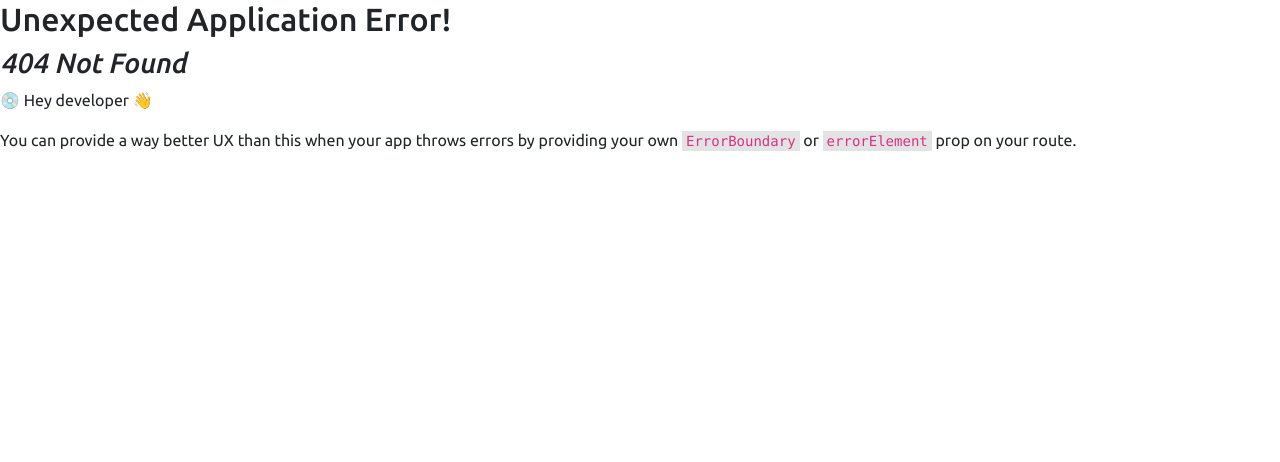
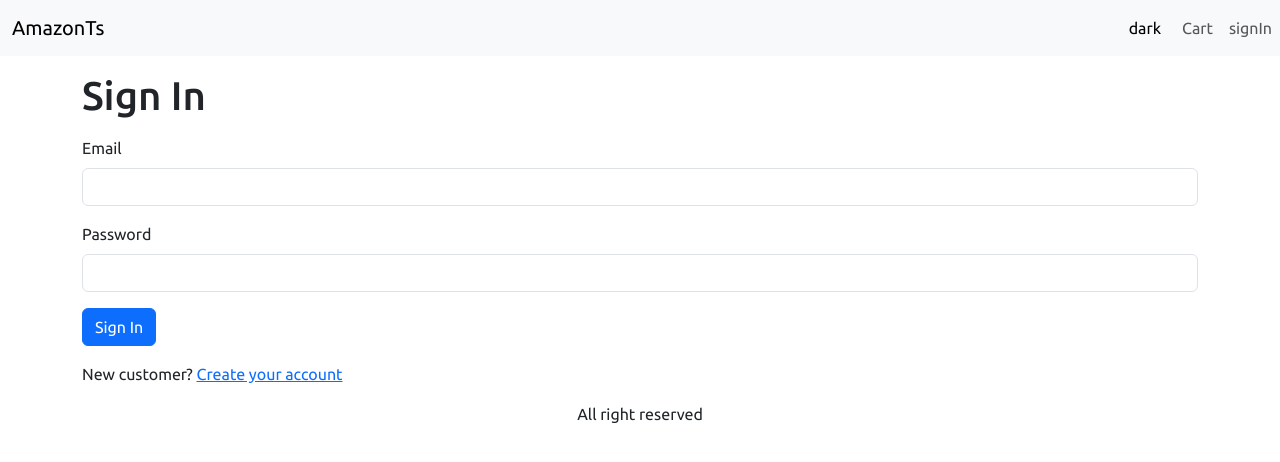
Before and after one commit to mekuzd/Amazon-Typescript, a React (Vite) app in the folder frontend/: page /signin in a window 1280 px wide. Before the commit this address had no page. Shown: the top 462 px of the page. Built offline with nearby package versions, Linux system fonts and the light colour scheme.

Commit message:
created signup page and authorised user

```diff
--- a/frontend/src/Components/DefaultLayout.tsx
+++ b/frontend/src/Components/DefaultLayout.tsx
@@ -1,15 +1,23 @@
-import { Navbar, Container, Nav, Button, Badge } from "react-bootstrap";
+import {
+  Navbar,
+  Container,
+  Nav,
+  Button,
+  Badge,
+  NavDropdown,
+} from "react-bootstrap";
 import { useContext, useEffect } from "react";
 import { Store } from "../Provider/Store";
 import { Link } from "react-router-dom";
 import { LinkContainer } from "react-router-bootstrap";
+
 export type Props = {
   children: React.ReactNode;
 };
 
 const DefaultLayout = ({ children }: Props) => {
   const {
-    state: { mode, cart },
+    state: { mode, cart, userInfo },
     dispatch,
   } = useContext(Store);
 
@@ -21,6 +29,13 @@ const DefaultLayout = ({ children }: Props) => {
     document.body.setAttribute("data-bs-theme", mode);
   }, [mode]);
 
+  const signoutHandler = () => {
+    dispatch({ type: "USER_SIGNOUT" });
+    localStorage.removeItem("userInfo");
+    localStorage.removeItem("shippingAddress");
+    localStorage.removeItem("paymentMethod");
+    window.location.href = "/signin";
+  };
   return (
     <>
       <Navbar bg={mode} variant={mode} expand="lg">
@@ -42,9 +57,21 @@ const DefaultLayout = ({ children }: Props) => {
               </Badge>
             )}
           </Link>
-          <a className="nav-link" href="">
-            Login
-          </a>
+          {userInfo ? (
+            <NavDropdown title={userInfo.name}>
+              <Link
+                className="dropdown-item"
+                to={"#signout"}
+                onClick={signoutHandler}
+              >
+                Sign Out
+              </Link>
+            </NavDropdown>
+          ) : (
+            <Link className="nav-link" to={"/signin"}>
+              signIn
+            </Link>
+          )}
         </Nav>
       </Navbar>
       {children}
--- /dev/null
+++ b/frontend/src/Pages/SigninPage.tsx
@@ -0,0 +1,86 @@
+import { Link, useLocation, useNavigate } from "react-router-dom";
+import { useContext, useEffect, useState } from "react";
+import { Store } from "../Provider/Store";
+import apiClient from "../Services/apiClient";
+import { ToastContainer, toast } from "react-toastify";
+import { getError } from "../utils";
+import { ApiError } from "../Types/apiError";
+import { Button, Container, Form } from "react-bootstrap";
+import { Helmet } from "react-helmet-async";
+import Loading from "../Components/Loading";
+import DefaultLayout from "../Components/DefaultLayout";
+const SignIn = () => {
+  const navigate = useNavigate();
+  const { search } = useLocation();
+  const redirectInUrl = new URLSearchParams(search).get("redirect");
+  const redirect = redirectInUrl ? redirectInUrl : "/";
+
+  const [email, setemail] = useState("");
+  const [password, setpassword] = useState("");
+
+  const { state, dispatch } = useContext(Store);
+  const { loading, userInfo } = state;
+
+  const SignInUserInfo = async (e: React.SyntheticEvent) => {
+    e.preventDefault();
+    try {
+      dispatch({ type: "LOADING" });
+      const result = await apiClient.post("/api/users/signin", {
+        email,
+        password,
+      });
+      dispatch({ type: "USER_SIGNIN", payload: result.data });
+      localStorage.setItem("userInfo", JSON.stringify(result.data));
+      navigate(redirect);
+    } catch (error) {
+      dispatch({ type: "STOP_LOADING" });
+      toast.error(getError(error as ApiError));
+    }
+  };
+  useEffect(() => {
+    if (userInfo) {
+      navigate(redirect);
+    }
+  }, [navigate, redirect, userInfo]);
+  return (
+    <DefaultLayout>
+      <ToastContainer position="bottom-center" limit={1} />
+
+      <Container className="small-container">
+        <Helmet>
+          <title>Sign In</title>
+        </Helmet>
+        <h1 className="my-3">Sign In</h1>
+        <Form onSubmit={SignInUserInfo}>
+          <Form.Group className="mb-3" controlId="email">
+            <Form.Label>Email</Form.Label>
+            <Form.Control
+              type="email"
+              required
+              onChange={(e) => setemail(e.target.value)}
+            />
+          </Form.Group>
+          <Form.Group className="mb-3" controlId="password">
+            <Form.Label>Password</Form.Label>
+            <Form.Control
+              type="password"
+              required
+              onChange={(e) => setpassword(e.target.value)}
+            />
+          </Form.Group>
+          <div className="mb-3">
+            <Button disabled={loading} type="submit">
+              Sign In
+            </Button>
+            {loading && <Loading />}
+          </div>
+          <div className="mb-3">
+            New customer?{" "}
+            <Link to={`/signup?redirect=${redirect}`}>Create your account</Link>
+          </div>
+        </Form>
+      </Container>
+    </DefaultLayout>
+  );
+};
+export default SignIn;
--- a/frontend/src/Provider/Store.tsx
+++ b/frontend/src/Provider/Store.tsx
@@ -1,17 +1,26 @@
 import { useReducer, createContext } from "react";
 import { Cart, CartItem } from "../Types/Cart";
+import { userInfo } from "../Types/userInfo";
 type AppState = {
   mode: string;
   cart: Cart;
+  loading: boolean;
+  userInfo?: userInfo;
 };
 
 const initialState: AppState = {
+  loading: false,
+  userInfo: localStorage.getItem("userInfo")
+    ? JSON.parse(localStorage.getItem("userInfo")!)
+    : null,
+
   mode: localStorage.getItem("mode")
     ? localStorage.getItem("mode")!
     : window.matchMedia &&
       window.matchMedia("(prefers-color-scheme : dark)").matches
     ? "dark"
     : "light",
+
   cart: {
     cartItems: localStorage.getItem("cartItems")
       ? JSON.parse(localStorage.getItem("cartItems")!)
@@ -34,18 +43,35 @@ type Action =
       type: "SWITCH_MODE";
     }
   | {
+      type: "LOADING";
+    }
+  | {
+      type: "STOP_LOADING";
+    }
+  | {
       type: "ADD_TO_CART";
       payload: CartItem;
     }
   | {
       type: "CART_REMOVE_ITEM";
       payload: CartItem;
+    }
+  | {
+      type: "USER_SIGNIN";
+      payload: userInfo;
+    }
+  | {
+      type: "USER_SIGNOUT";
     };
 
 function reducer(state: AppState, action: Action): AppState {
   if (action.type == "SWITCH_MODE") {
     localStorage.setItem("mode", state.mode === "dark" ? "light" : "dark");
     return { ...state, mode: state.mode === "dark" ? "light" : "dark" };
+  } else if (action.type == "LOADING") {
+    return { ...state, loading: true };
+  } else if (action.type == "STOP_LOADING") {
+    return { ...state, loading: false };
   } else if (action.type == "ADD_TO_CART") {
     const newItem = action.payload;
     const existingItem = state.cart.cartItems.find(
@@ -66,6 +92,33 @@ function reducer(state: AppState, action: Action): AppState {
     );
     localStorage.setItem("cartItems", JSON.stringify(cartItems));
     return { ...state, cart: { ...state.cart, cartItems } };
+  } else if (action.type == "USER_SIGNIN") {
+    return { ...state, userInfo: action.payload, loading: false };
+  } else if (action.type == "USER_SIGNOUT") {
+    return {
+      ...state,
+      cart: {
+        cartItems: [],
+        shippingAddress: {
+          fullName: "",
+          address: "",
+          city: "",
+          postalCode: "",
+          country: "",
+        },
+        paymentMethod: "Paypal",
+        itemprice: 0,
+        shippingPrice: 0,
+        taxPrice: 0,
+        totalPrice: 0,
+      },
+      mode:
+        window.matchMedia &&
+        window.matchMedia("(prefers-color-scheme : dark)").matches
+          ? "dark"
+          : "light",
+      loading: false,
+    };
   } else {
     return state;
   }
--- a/frontend/src/Reducer.ts
+++ b/frontend/src/Reducer.ts
@@ -1,7 +1,7 @@
 import { State } from "./Types/state";
 import { Action } from "./Types/Action";
 
-export const reducer = (state: State, action: Action) => {
+export const reducer = (state: State, action: Action): State => {
   if (action.type == "FETCH_REQUEST") {
     return { ...state, loading: true };
   } else if (action.type == "FETCH_SUCCESS") {
--- /dev/null
+++ b/frontend/src/Types/userInfo.ts
@@ -0,0 +1,6 @@
+export type userInfo = {
+  name: string;
+  email: string;
+  token: string;
+  isAdmin: boolean;
+};
--- a/frontend/src/index.css
+++ b/frontend/src/index.css
@@ -22,3 +22,6 @@ img.thumbnail {
   text-align: center;
   min-height: 100vh;
 }
+.small-container {
+  max-width: 600px;
+}
--- a/frontend/src/main.tsx
+++ b/frontend/src/main.tsx
@@ -10,6 +10,7 @@ import Product from "./Pages/product.tsx";
 import { StoreProvider } from "./Provider/Store.tsx";
 import Cartpage from "./Pages/CartPage.tsx";
 import "react-toastify/dist/ReactToastify.css";
+import SignIn from "./Pages/SigninPage.tsx";
 
 const router = createBrowserRouter([
   {
@@ -25,6 +26,10 @@ const router = createBrowserRouter([
     path: "/cart",
     element: <Cartpage />,
   },
+  {
+    path: "/signin",
+    element: <SignIn />,
+  },
 ]);
 
 ReactDOM.createRoot(document.getElementById("root")!).render(
```
